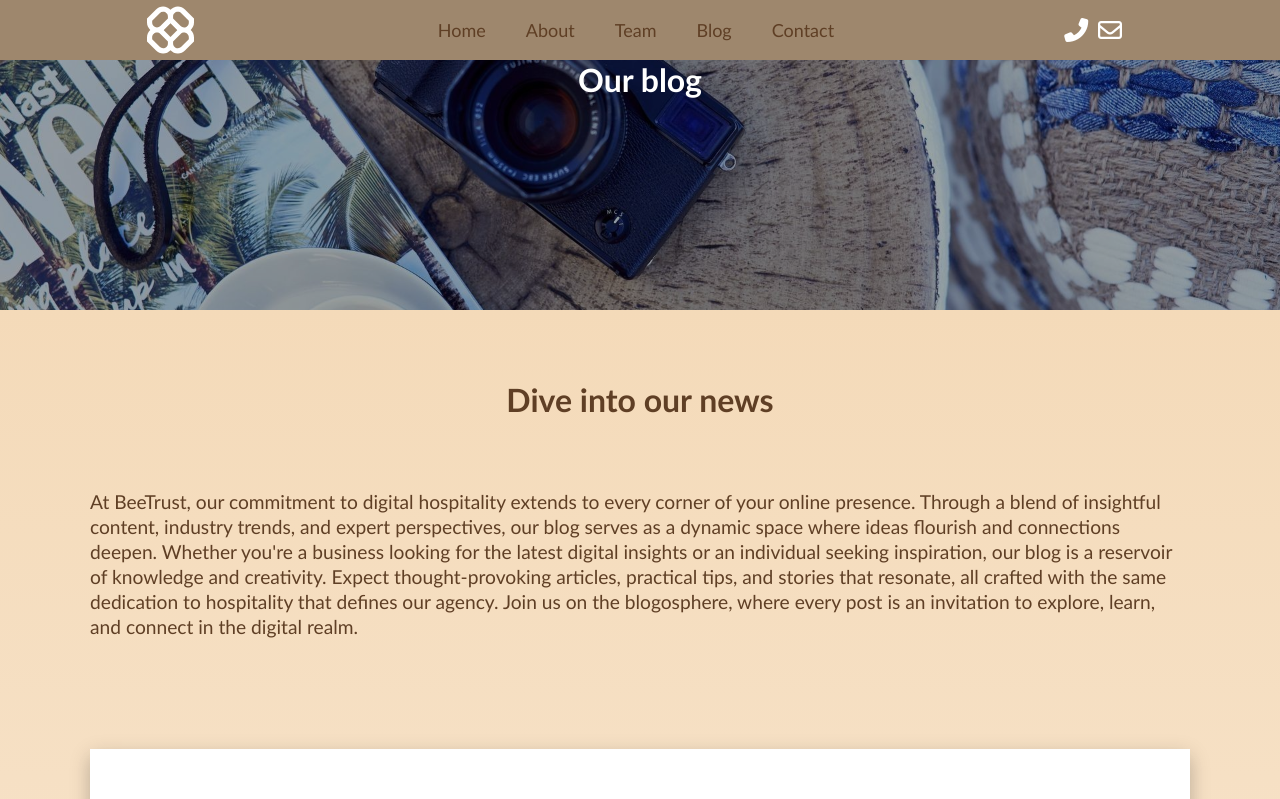
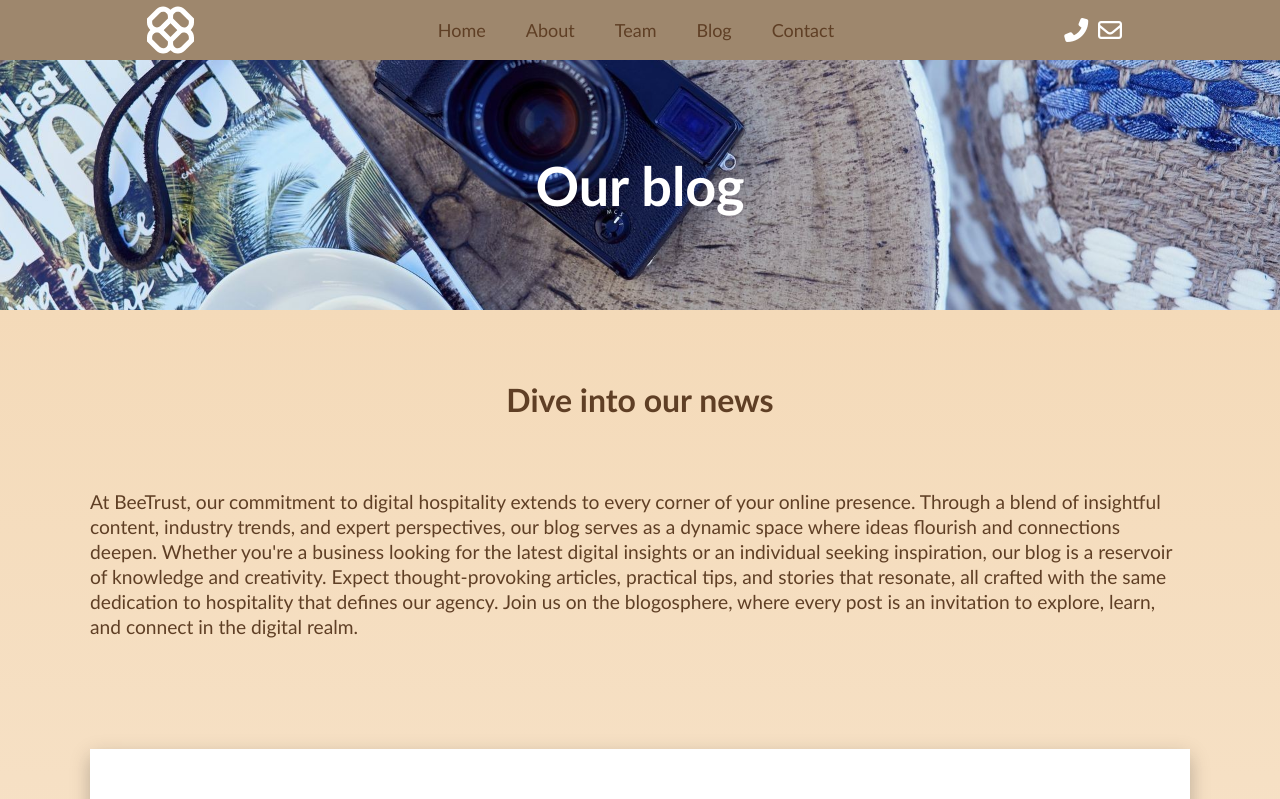
Before and after one commit to konnatsir/KonstantinaSite, a plain HTML site: page blog.html in a window 1280 px wide. Shown: the top 799 px of the page. Drawn offline with Linux system fonts and the light colour scheme.

Commit message:
10.03 2nd upload

```diff
--- a/css/style.css
+++ b/css/style.css
@@ -1119,7 +1119,6 @@ svg {
 
 
 .blog-hero-img {
-    position: relative;
     text-align: center;
     display: flex;
     justify-content: center;
@@ -1130,23 +1129,12 @@ svg {
 }
 
 .transparent-title {
-    position: absolute;
-    top: 50%;
-    left: 50%;
-    font-size: 54px;
     color: #fff;
-    transform: translate(-50%, -50%);
-    background: rgba(0, 0, 0, 0.337);
 }
 
-
-.blog-hero-img .transparent-title {
-    /* background: rgba(0, 0, 0, 0.337); */
-    width: 100%;
-    height: 100%;
-
+.blog-hero-img .transparent-title{
+    font-size: 54px;
 }
-
 
 
 .blog-container {
--- a/javascript/import_data.js
+++ b/javascript/import_data.js
@@ -1,6 +1,6 @@
 const req = new XMLHttpRequest();
 
-req.open('GET', '/DATA/data.json');
+req.open('GET', './json/data.json');
 req.responseType = 'json';
 
 
@@ -29,4 +29,6 @@ req.addEventListener('readystatechange', () => {
         }
     }
 
-})
+});
+
+req.send();
```
Also changed, not shown: json/data.json (renamed from javascript/DATA/data.json).
